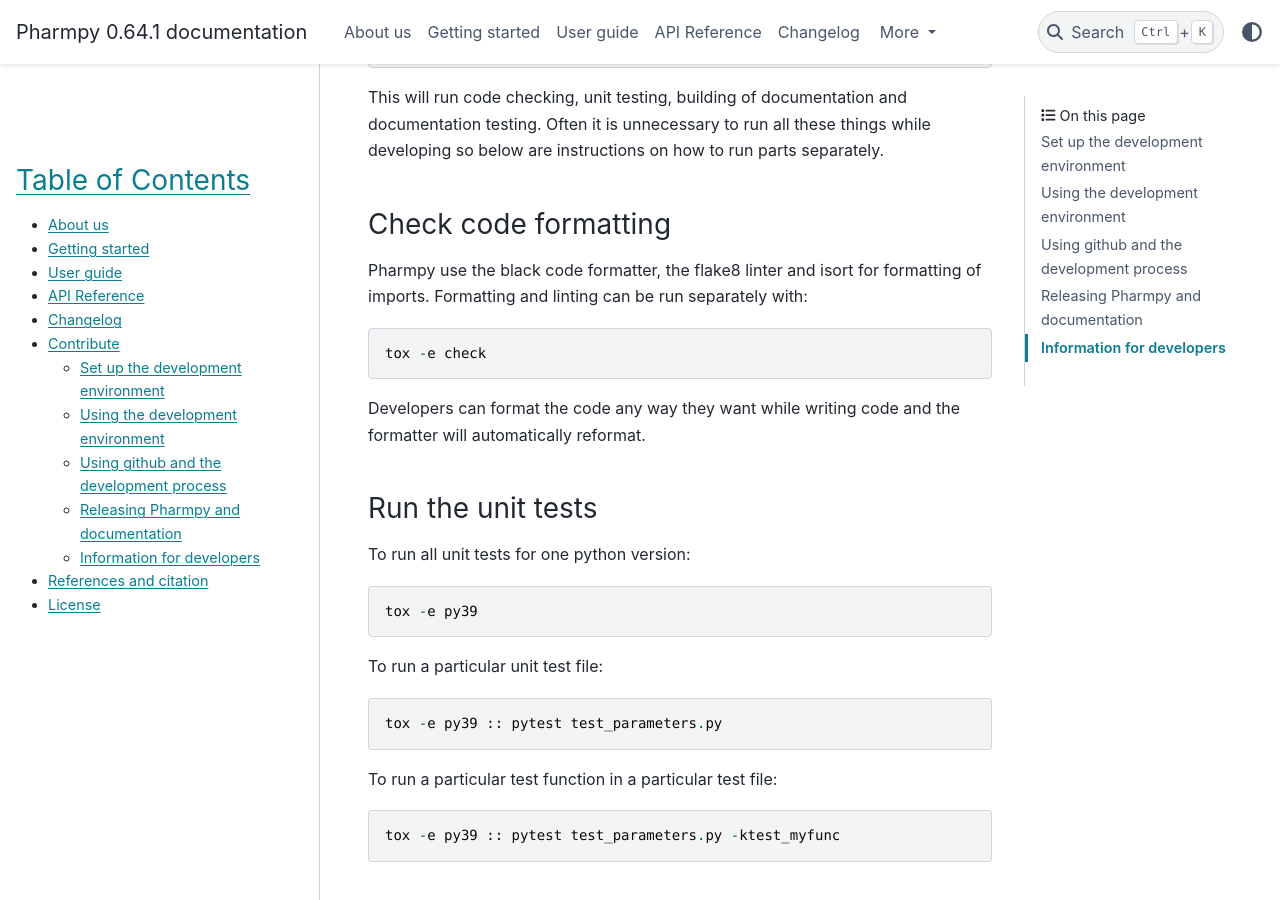
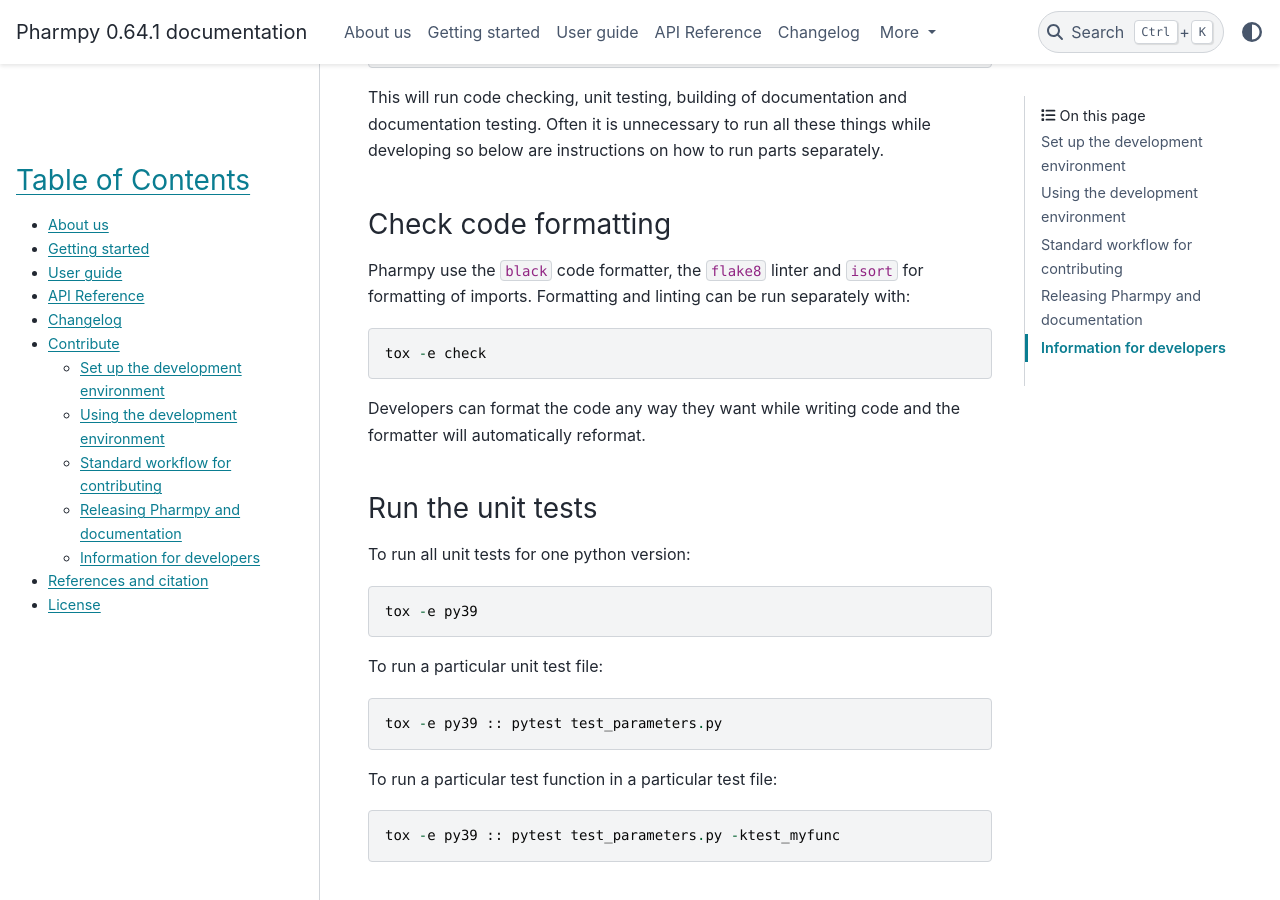
Before and after one commit to pharmpy/pharmpy, a Sphinx documentation site: the page built from docs/contribute.rst, in a window 1280 px wide and 900 px high, scrolled down 2036 px. Built offline with Sphinx 7.4.7 and the PyData theme 0.15.4, drawn with Linux system fonts in a browser that asks for light colours; some of the changed text lies outside the part shown.

Commit message:
Some minor changes to contribution instructions

```diff
--- a/docs/contribute.rst
+++ b/docs/contribute.rst
@@ -76,7 +76,7 @@
 Check code formatting
 *********************
 
-Pharmpy use the black code formatter, the flake8 linter and isort for formatting of imports. Formatting and linting can be run separately with::
+Pharmpy use the ``black`` code formatter, the ``flake8`` linter and ``isort`` for formatting of imports. Formatting and linting can be run separately with::
 
     tox -e check
 
@@ -136,8 +136,8 @@
 
 This will create a plain virtual environment in the ``.tox/run`` directory that can be used for using Pharmpy.
 
-Using github and the development process
-########################################
+Standard workflow for contributing
+##################################
 
 Pharmpy is using github to centralize the development. Issues, pull requests and continuous integration tests are managed at github.
 
```
Also changed, not shown: other parts of docs/contribute.rst (+1 -1 lines).
